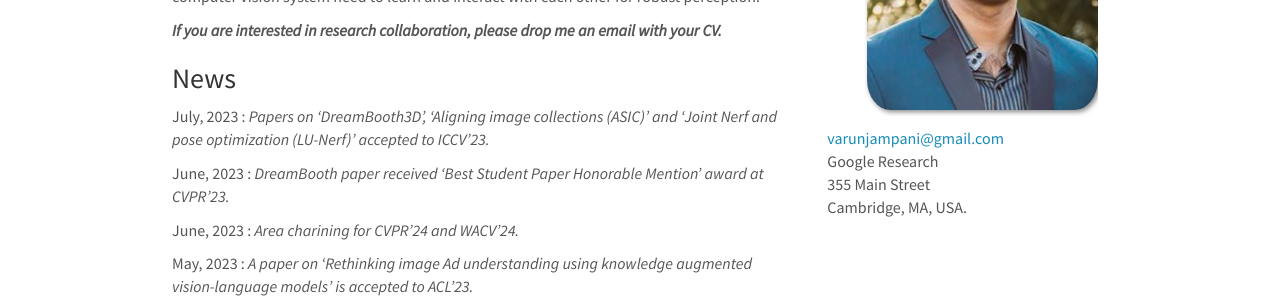
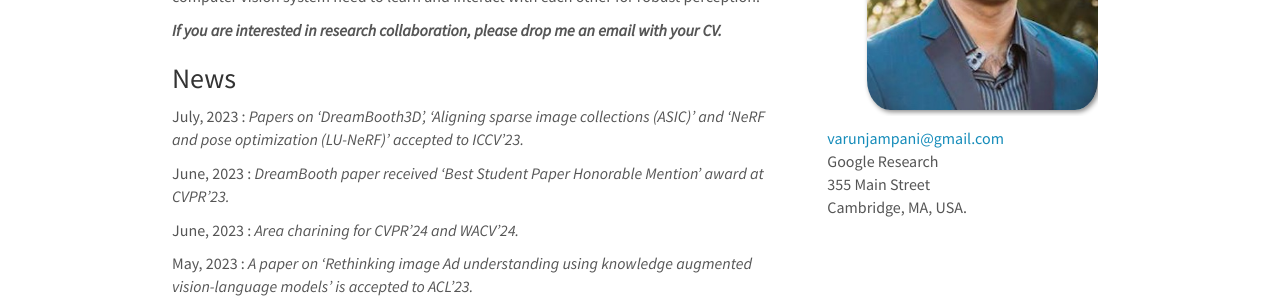
Before and after one commit to varunjampani/varunjampani.github.io, a Jekyll site: the page built from _pages/home.md, in a window 1280 px wide and 900 px high. Shown: the part 279-579 px from the top of the window. Built offline with Jekyll 4.4.1, drawn with Linux system fonts in a browser that asks for light colours; nearby versions of some CDN libraries.

Commit message:
Update news.yml

```diff
--- a/_data/news.yml
+++ b/_data/news.yml
@@ -1,5 +1,5 @@
 - date: July, 2023
-  headline: Papers on 'DreamBooth3D', 'Aligning image collections (ASIC)' and 'Joint Nerf and pose optimization (LU-Nerf)' accepted to ICCV'23.
+  headline: Papers on 'DreamBooth3D', 'Aligning sparse image collections (ASIC)' and 'NeRF and pose optimization (LU-NeRF)' accepted to ICCV'23.
 
 - date: June, 2023
   headline: DreamBooth paper received 'Best Student Paper Honorable Mention' award at CVPR'23.
```
